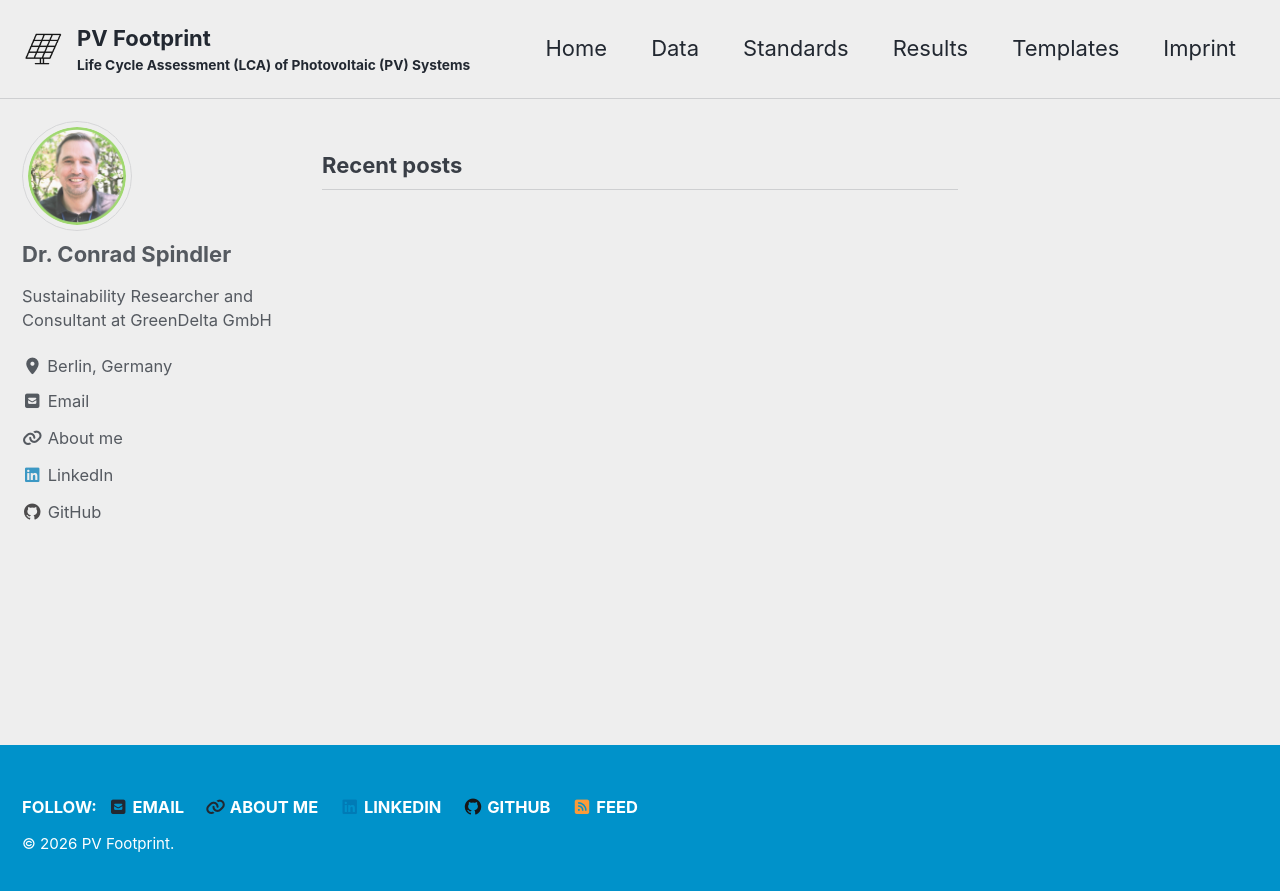
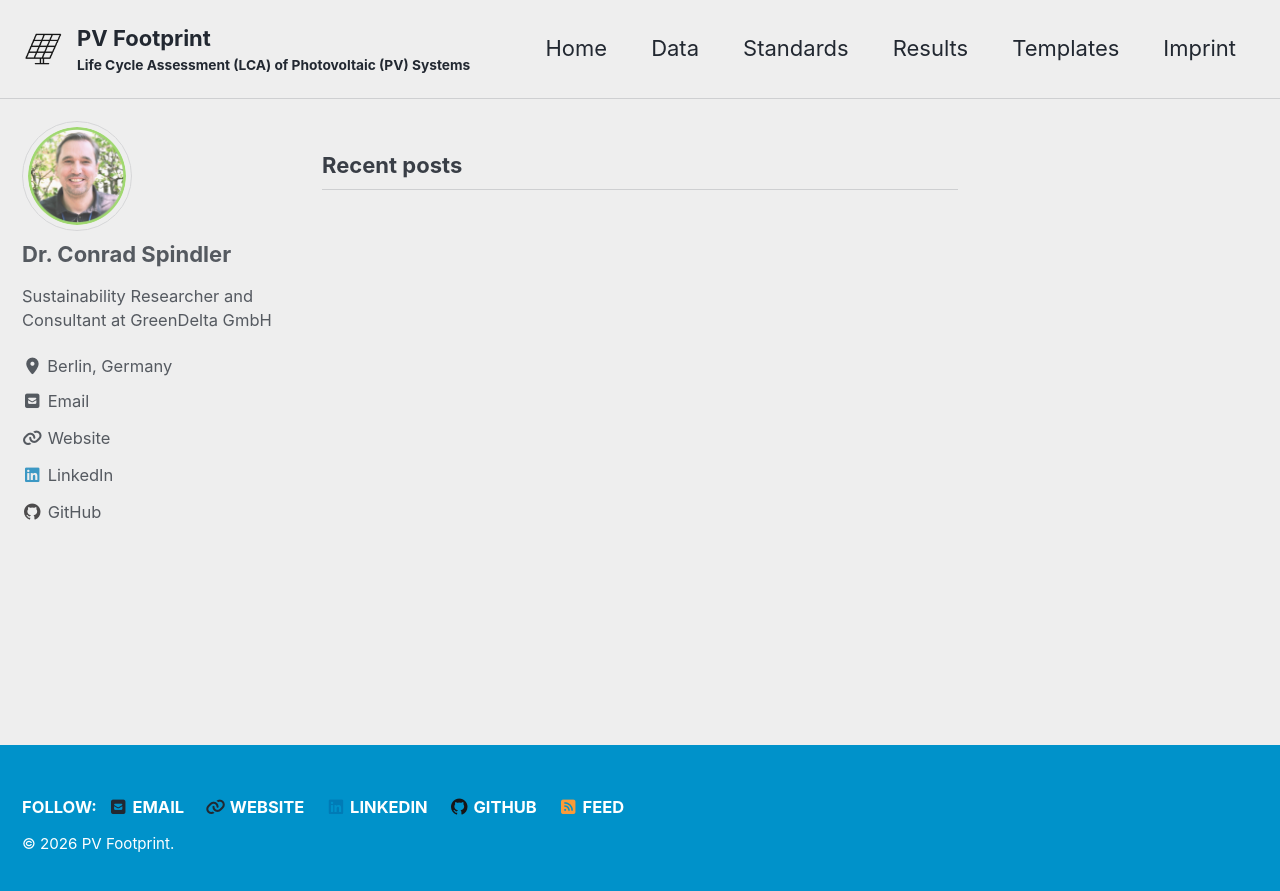
Before and after one commit to conradspindler/pv_footprint, a Jekyll site: the page built from index.html, in a window 1280 px wide. Shown: the top 891 px of the page. Built offline with Jekyll 4.4.1, drawn with Linux system fonts in a browser that asks for light colours; cached includes are drawn as plain includes; the list of posts is cut into pages by our own code.

Commit message:
Update links in _config.yml
Replaced 'About me' link with 'Website' link in the config.

```diff
--- a/_config.yml
+++ b/_config.yml
@@ -111,7 +111,7 @@ author:
     - label: "Email"
       icon: "fas fa-fw fa-square-envelope"
       url: "mailto:spindler@ecolca.com"
-    - label: "About me"
+    - label: "Website"
       icon: "fas fa-fw fa-link"
       url: "https://www.ecolca.com"
     - label: "LinkedIn"
@@ -127,7 +127,7 @@ footer:
     - label: "Email"
       icon: "fas fa-fw fa-square-envelope"
       url: "mailto:spindler@ecolca.com"
-    - label: "About me"
+    - label: "Website"
       icon: "fas fa-fw fa-link"
       url: "https://www.ecolca.com"
     - label: "LinkedIn"
```
